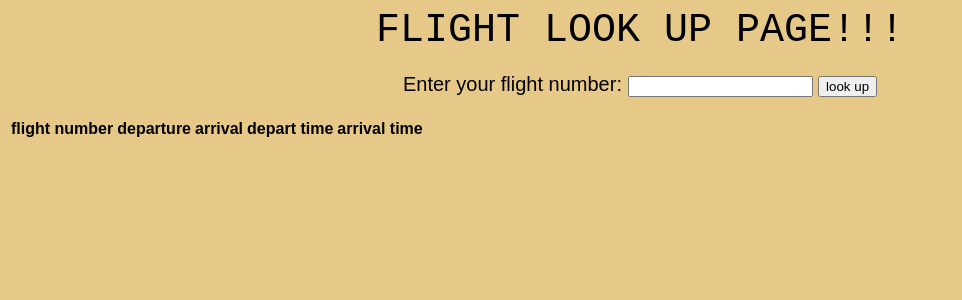
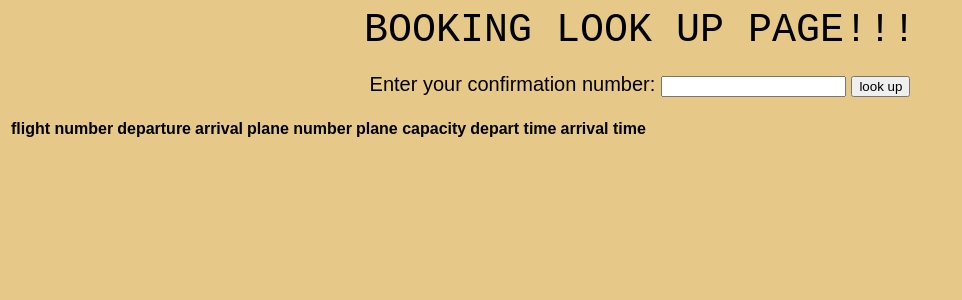
Before and after one commit to YongkangLin/DB_PROJ, a Flask app: page /lookup in a window 1280 px wide. Shown: the top 300 px of the page, without its empty margins (0-962 px from the left). Run offline with Flask 2, Linux system fonts and the light colour scheme; lists and menus that the app fills with data are empty; parts of the project's set-up code (start-up, migrations or seed data) failed here and were passed over.

Commit message:
look up to confirm

```diff
--- a/server.py
+++ b/server.py
@@ -154,8 +154,9 @@ def another():
 def lookup():
   if request.method == 'POST':
     flights = []
-    flightNum = request.form['flightnum']
-    cursor = g.conn.execute('SELECT * FROM flight WHERE flightnum = (%s);', flightNum)
+    confirm = request.form['confirm']
+    query = "SELECT * FROM flight as f, (SELECT flightnum FROM booked_on WHERE confirm = '{}') as s WHERE f.flightnum = s.flightnum;".format(confirm)
+    cursor = g.conn.execute(query)
     for result in cursor:
       flights.append(result)  # can also be accessed using result[0]
     cursor.close()
--- a/templates/lookup.html
+++ b/templates/lookup.html
@@ -20,18 +20,20 @@
 
     </style>
     <header>
-        <center>FLIGHT LOOK UP PAGE!!!</center>
+        <center>BOOKING LOOK UP PAGE!!!</center>
     </header>
     <body>
         <center>
         <form method="POST" action="/lookup">
-        <p>Enter your flight number: <input type="text" name="flightnum"> <input type="submit" value="look up"></p>
+        <p>Enter your confirmation number: <input type="text" name="confirm"> <input type="submit" value="look up"></p>
         </form>
         </center>
         <table>
             <th>flight number</th>
             <th>departure</th>
             <th>arrival</th>
+            <th>plane number</th>
+            <th>plane capacity</th>
             <th>depart time</th>
             <th>arrival time</th>
             {% for flight in data[0] %}
@@ -39,6 +41,8 @@
                     <td>{{flight.flightnum}}</td>
                     <td>{{flight.departcode}}</td>
                     <td>{{flight.arrivalcode}}</td>
+                    <td>{{flight.numid}}</td>
+                    <td>{{flight.capacity}}</td>
                     <td>{{flight.takeoff}}</td>
                     <td>{{flight.landing}}</td>
                 </tr>
```
